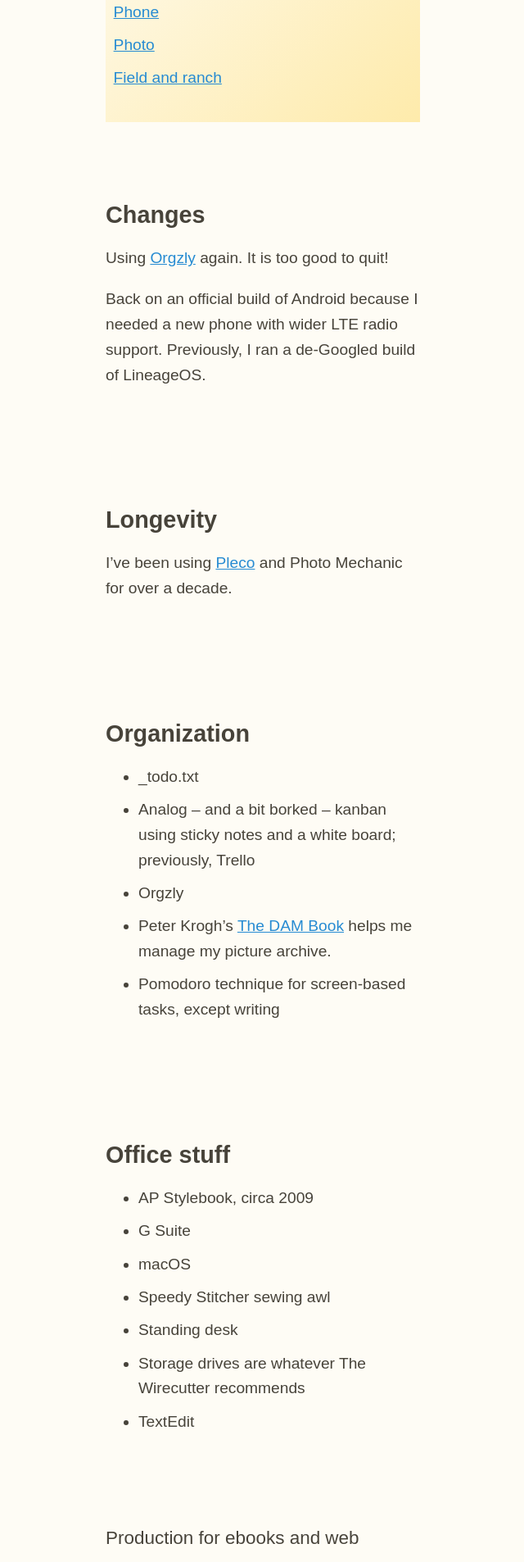
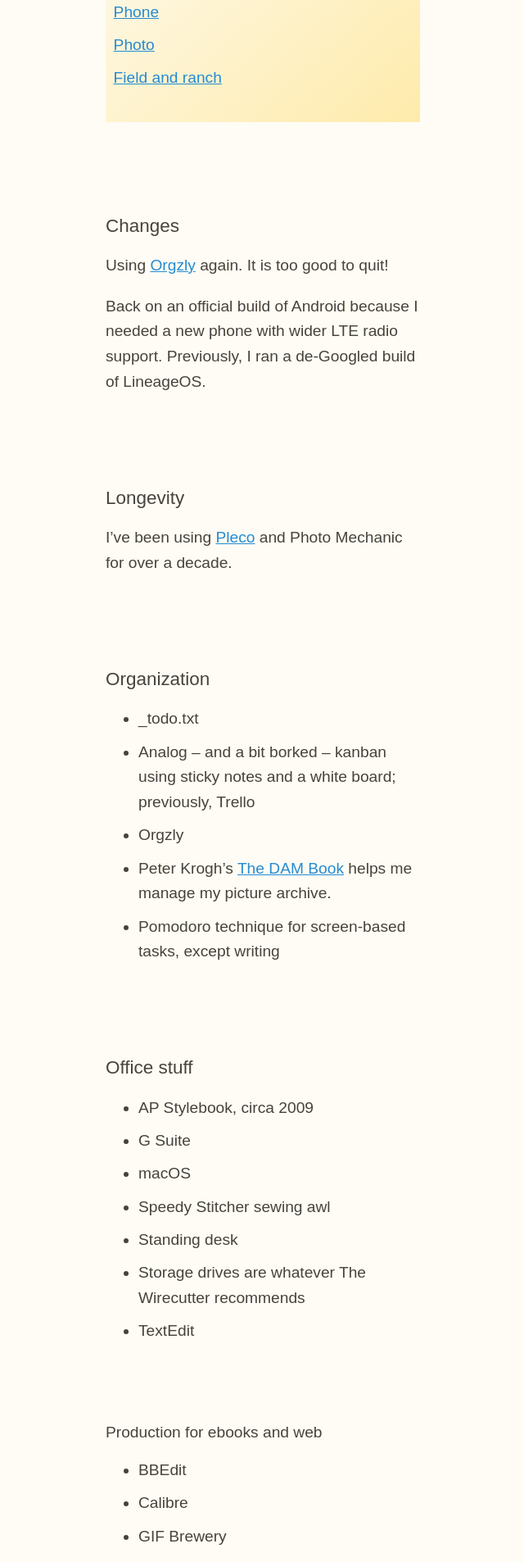
Before and after one commit to zachmccabe/zachmccabe.github.io, a Jekyll site: the page built from now.md, in a window 1280 px wide. Shown: the part 1197-3103 px from the top of the page at 82% size, without its empty margins (319-959 px from the left). Built offline with Jekyll 4.4.1, drawn with Linux system fonts in a browser that asks for light colours.

Commit message:
Update now.md

```diff
--- a/now.md
+++ b/now.md
@@ -37,7 +37,7 @@
 
 
 
-## Changes
+### Changes
 
 Using [Orgzly](http://www.orgzly.com/) again. It is too good to quit!
 
@@ -45,13 +45,13 @@
 
 
 
-## Longevity
+### Longevity
 
 I've been using [Pleco](https://www.pleco.com) and Photo Mechanic for over a decade.
 
 
 
-## Organization
+### Organization
 
 + _todo.txt
 + Analog – and a bit borked – kanban using sticky notes and a white board; previously, Trello
@@ -61,7 +61,7 @@
 
 
 
-## Office stuff
+### Office stuff
 
 + AP Stylebook, circa 2009
 + G Suite
@@ -72,7 +72,7 @@
 + TextEdit
 
 
-### Production for ebooks and web
+#### Production for ebooks and web
 
 + BBEdit
 + Calibre
@@ -85,7 +85,7 @@
 *If you're curious, here are more [details.](https://www.zachmccabe.com/beijing/how_the_book_got_made.html)*
 
 
-### Weather and climate
+#### Weather and climate
 
 + [droughtmonitor.unl.edu](https://droughtmonitor.unl.edu/CurrentMap/StateDroughtMonitor.aspx?TX)
 + [RadarScope](https://www.radarscope.app/)
@@ -94,7 +94,7 @@
 
 
 
-## Phone
+### Phone
 
 + Android
 + [NetGuard](https://www.netguard.me/)
@@ -107,7 +107,7 @@
 *Because I spend a lot of time outside, I want a phone that is lightweight and pocket-sized. It should be durable-ish. It should get routine security patches. Motorola's low-end phones are the closest thing I've found.*
 
 
-## Photo
+### Photo
 
 + Krogh's The DAM Book
 + Photo Mechanic
@@ -116,7 +116,7 @@
 + Silver Effex Pro
 
 
-## Field and ranch
+### Field and ranch
 
 + Always looking for a better hat
 + Boots are my most important tools for outdoor work and, depending on the task, I wear:
```
